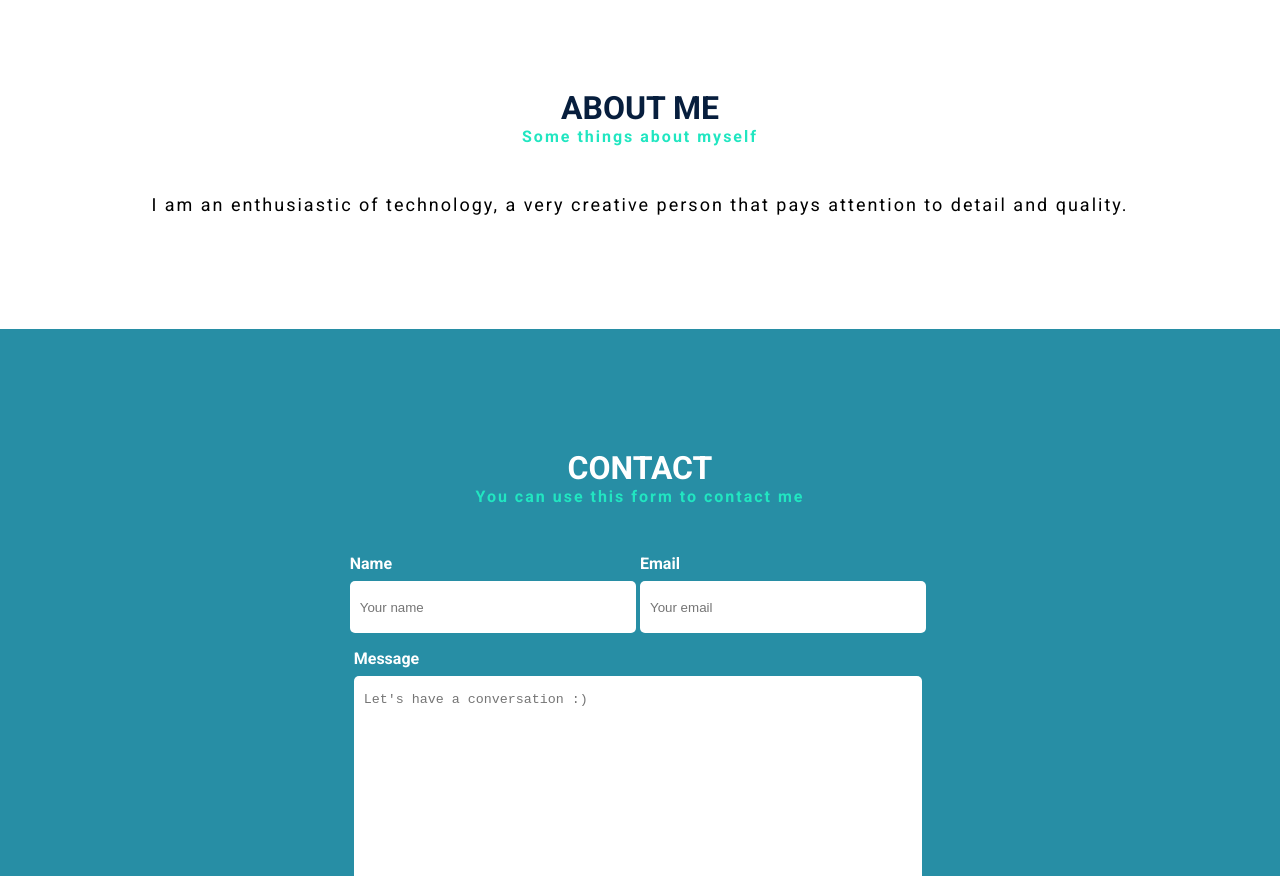
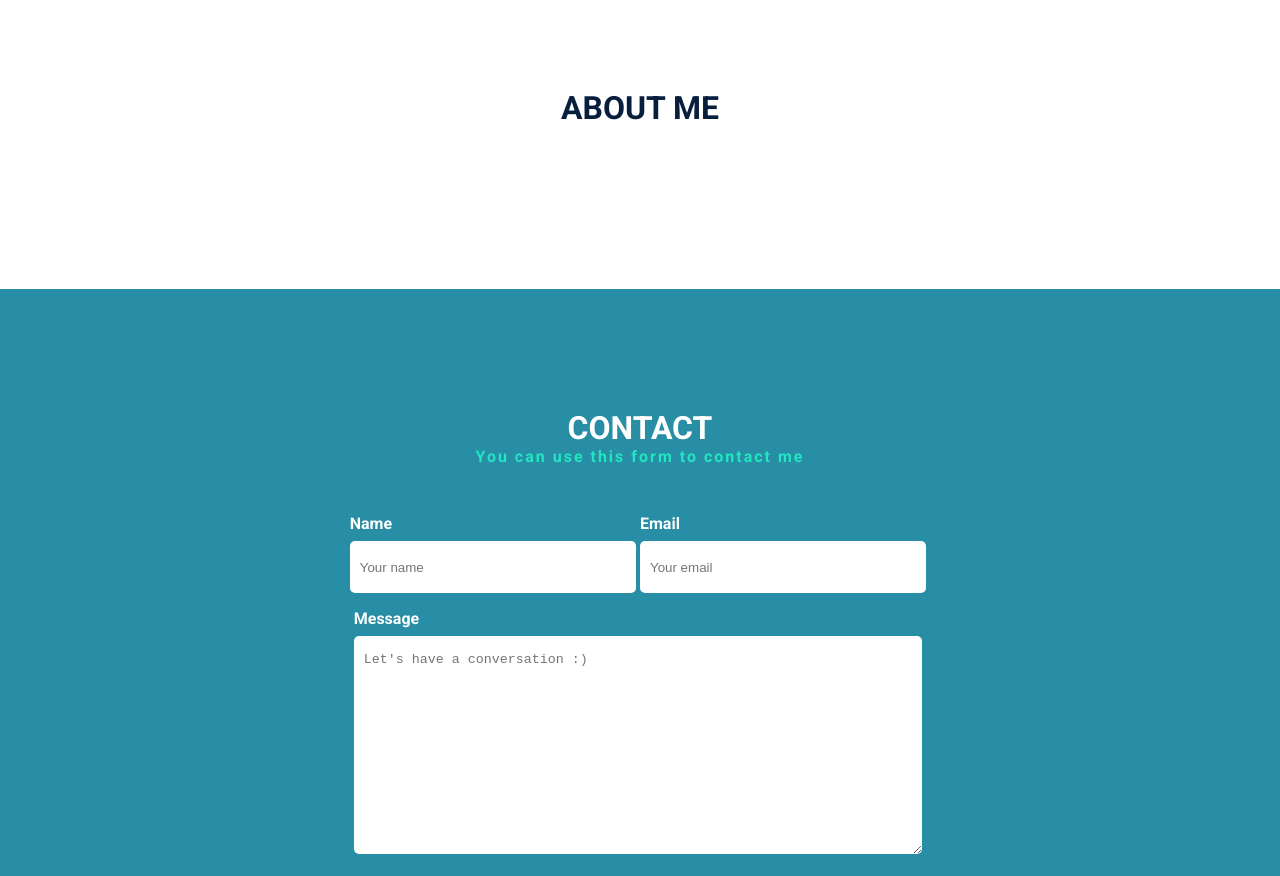
Before and after one commit to torraagus/portfolio, a React (Create React App) app: page / in a window 1280 px wide. Shown: the part 1160-2036 px from the top of the page. Built offline with nearby package versions, Linux system fonts and the light colour scheme; no server answers.

Commit message:
Get data of section from api/about

```diff
--- a/src/components/about/AboutMe.js
+++ b/src/components/about/AboutMe.js
@@ -1,16 +1,26 @@
-import React from "react";
+import React, { useState, useEffect } from "react";
 import { AboutMe, Description } from "./aboutMe.styles";
 import { Title, Subtitle } from "../shared/components.styles";
+import Axios from "axios";
 
 export const AboutMeSection = () => {
+	const [subtitle, setSubtitle] = useState("");
+	const [description, setDescription] = useState("");
+
+	useEffect(() => {
+		Axios.get("/api/about")
+			.then((res) => {
+				setSubtitle(res.data.subtitle);
+				setDescription(res.data.description);
+			})
+			.catch((err) => console.log(err));
+	}, []);
+
 	return (
 		<AboutMe id="about-me">
 			<Title color="#071e3d">About me</Title>
-			<Subtitle>Some things about myself</Subtitle>
-			<Description>
-				I am an enthusiastic of technology, a very creative person that pays
-				attention to detail and quality.
-			</Description>
+			<Subtitle>{subtitle}</Subtitle>
+			<Description>{description}</Description>
 		</AboutMe>
 	);
 };
```
